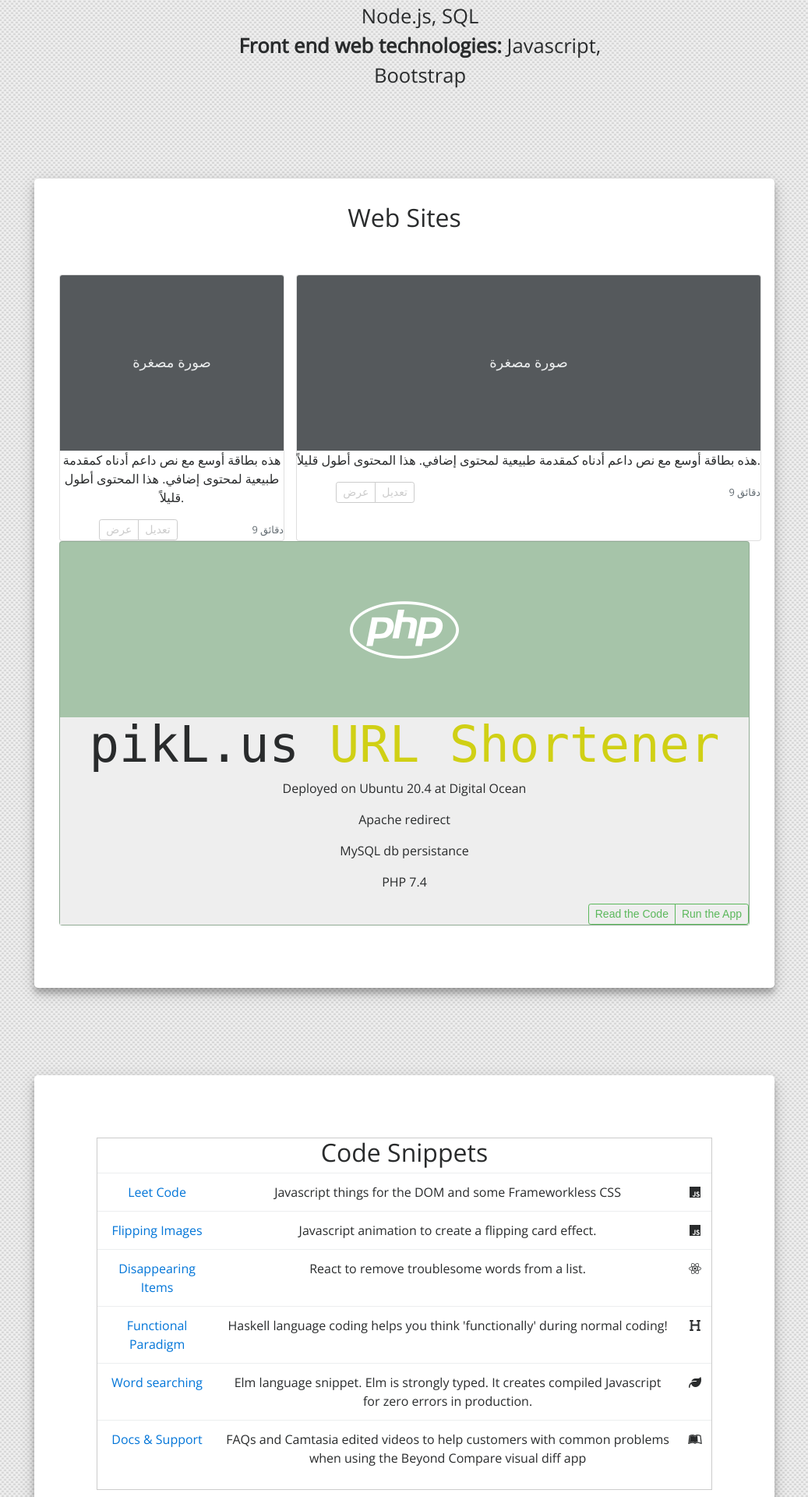
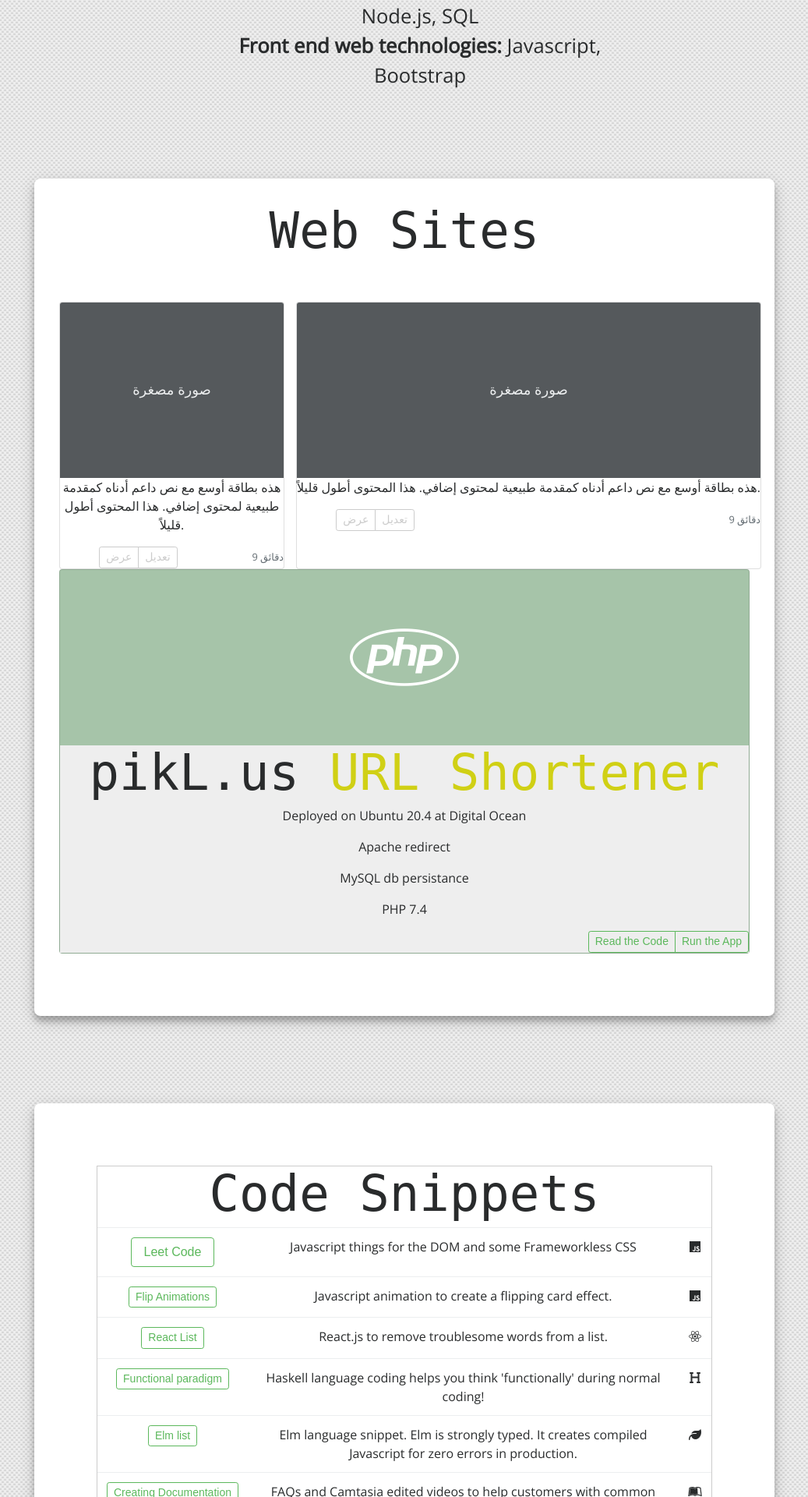
Before and after one commit to atom-box/site, a PHP site: page / in a window 1280 px wide. Shown: the part 480-2400 px from the top of the page at 78% size, without its empty margins (121-1158 px from the left). Run offline with PHP 8.4, Linux system fonts and the light colour scheme; some libraries are stand-ins or nearby versions; some web fonts are replaced.

Commit message:
CSS: table links as buttons and remove hover rows.

```diff
--- a/css/product.css
+++ b/css/product.css
@@ -45,6 +45,7 @@ article.elShadow.block{
     background-color:#fff;
     max-width: 1100px;
     margin-bottom: 7rem;
+    border-radius: 0.5rem;
 }
 
 
@@ -345,7 +346,7 @@ address#contact h2 {
 #evan-headshot {
   width:125px;
   height:106px;
-  border-radius: 43px;
+  border-radius: 0.5rem;
 
 }
 
--- a/index.html
+++ b/index.html
@@ -44,7 +44,7 @@
             <!-- <main> -->
 
             <article class="elShadow block">
-                <h2>
+                <h2 class="font-funky font-big">
                     Web Sites
                 </h2>
                 <div class="album py-5 bg-light">
@@ -137,49 +137,51 @@
 
             <article class="elShadow block">
                 <div class="table-holder">
-                    <table class="table table-hover">
+                    <table class="table">
                         <div class="table-head">
-                            <h2>Code Snippets</h2< /div>
+                            <h2 class="font-funky font-big">Code Snippets</h2< /div>
                                 <thead class=theat-dark>
                                     <!-- todo: remove -->
                                 </thead>
                                 <tbody>
 
                                     <tr>
-                                        <td><a href="https://atom-box.github.io/codingBatJS/">Leet Code</a></td>
+                                        <!-- <td><a href="https://atom-box.github.io/codingBatJS/">Leet Code</a></td> -->
+                                        <td><a href="https://atom-box.github.io/codingBatJS/" target="_blank" ><button type="button" class="btn  btn-outline-success">Leet Code</button></a></td>
                                         <td>Javascript things for the DOM and some Frameworkless CSS</td>
                                         <td><i class="fab fa-js"></i></td>
                                     </tr>
                                     <tr>
+                                        <td><a href="http://littlefurnace.com/page/like.html" target="_blank" ><button type="button" class="btn btn-sm btn-outline-success">Flip Animations</button></a></td>
 
-                                        <td><a href="http://littlefurnace.com/page/like.html">Flipping Images</a></td>
                                         <td>Javascript animation to create a flipping card effect.</td>
                                         <td><i class="fab fa-js"></i></td>
                                         </td>
                                     </tr>
                                     <tr>
-                                        <td><a
-                                                href="https://atom-box.github.io/sandReact/quickies/rDismissableListItems.html">Disappearing
-                                                Items</a></td>
-                                        <td>React to remove troublesome words from a list.</td>
+                                        <td><a href="https://atom-box.github.io/sandReact/quickies/rDismissableListItems.html" target="_blank" ><button type="button" class="btn btn-sm btn-outline-success">React List</button></a></td>
+
+                                        <td>React.js to remove troublesome words from a list.</td>
                                         <td><i class="fab fa-react"></i></td>
                                     </tr>
                                     <tr>
-                                        <td><a href="https://github.com/atom-box/haskatchawan">Functional Paradigm</a>
+                                        <td><a href="https://github.com/atom-box/haskatchawan"><button type="button" target="_blank" class="btn btn-sm btn-outline-success" >Functional paradigm</button></a>
                                         </td>
                                         <td>Haskell language coding helps you think 'functionally' during normal coding!
                                         </td>
                                         <td><i class="fas fa-heading"></i></td>
                                     </tr>
                                     <tr>
-                                        <td><a href="http://littlefurnace.com/elm/index.html">Word searching</a></td>
+                                        <td><a href="http://littlefurnace.com/elm/index.html" target="_blank" ><button type="button" class="btn btn-sm btn-outline-success">Elm list</button></a></td>
+
                                         <td>Elm language snippet. Elm is strongly typed. It creates compiled Javascript
                                             for zero
                                             errors in production.</td>
                                         <td><i class="fas fa-leaf"></i></td>
                                     </tr>
                                     <tr>
-                                        <td><a href="https://beyondcompare.gitbook.io/">Docs & Support</a></td>
+                                        <td><a href="https://beyondcompare.gitbook.io/" target="_blank" ><button type="button" class="btn btn-sm btn-outline-success">Creating Documentation</button></a></td>
+
                                         <td>FAQs and Camtasia edited videos to help customers with common problems when
                                             using
                                             the Beyond Compare visual diff app</td>
@@ -191,7 +193,7 @@
             </article>
 
             <article class="elShadow block">
-                <h2>
+                <h2 class="font-funky font-big">
                     Other Work
                 </h2>
                 <div class="album py-5 bg-light">
```
